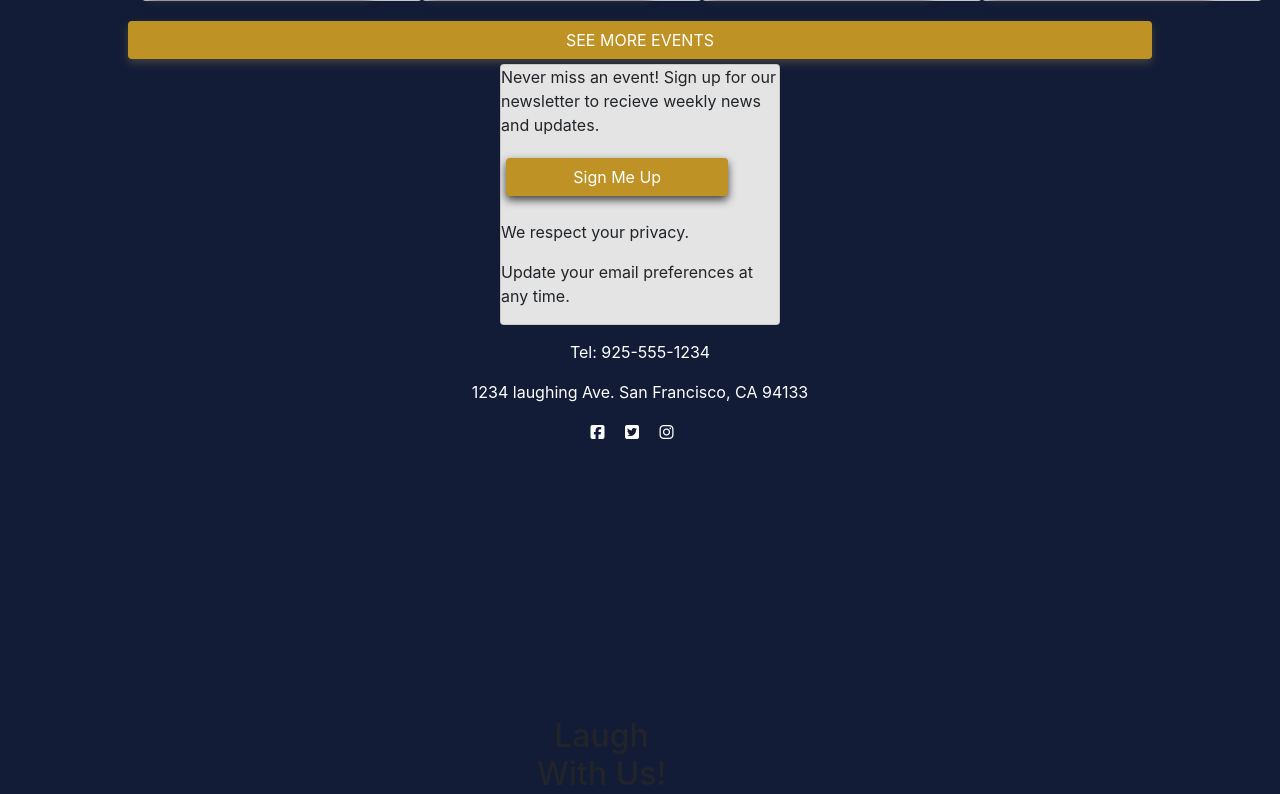
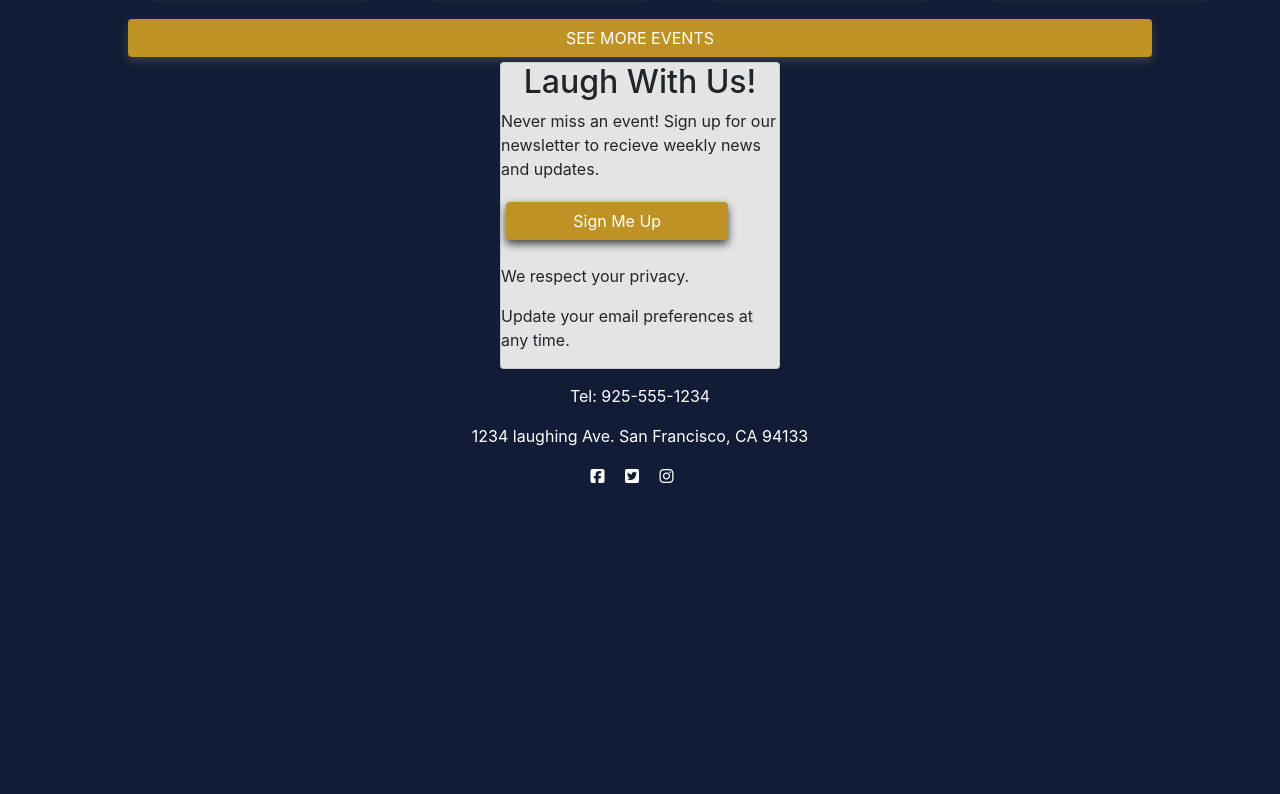
Before and after one commit to RockWilliams/duck-and-monkey-comedy-club, a Django app: page / in a window 1280 px wide. Shown: the part 888-1682 px from the top of the page. After the commit the page ends 1371 px from the top, so only its background shows below. Run offline with Django 3.2, Linux system fonts and the light colour scheme; some libraries are stand-ins or nearby versions.

Commit message:
fixes h2 positioning

```diff
--- a/duck_and_monkey/main_app/static/styles/main.css
+++ b/duck_and_monkey/main_app/static/styles/main.css
@@ -31,11 +31,11 @@ h2{
     /* font-family: SF Pro Display!important;
     font-style: bold!important;
     font-size: 20px!important; */
-    position: absolute;
-    width: 167px;
+    position: relative;
+    /* width: 167px;
     height: 72px;
     left: 17px;
-    top: 652px;
+    top: 652px; */
 
     font-family: SF Pro Display;
     font-style: normal;
--- a/duck_and_monkey/main_app/templates/home.html
+++ b/duck_and_monkey/main_app/templates/home.html
@@ -2,15 +2,15 @@
 
 {% block body %}
     <header>
-        <img class="home-header-pic" src="" alt="">
+        <img class="home-header-pic" src="https://c8.alamy.com/comp/JADJRY/laughing-group-of-cheerful-friends-in-bistro-JADJRY.jpg" alt="Group laughing" style="width: 320px; height: 268px;">
         <button class="btn btn-default btn-rounded find-tickets-btn">FIND TICKETS</button>
     </header>
-    <div class="live-comedy">
+    <!-- <div class="live-comedy">
         <video width="320" height="240" controls>
             <source src="../videos/movie.mp4" type="video/mp4">
             Your browser does not support the video tag.
         </video>
-    </div>
+    </div> -->
     <div class="events-calendar">
         <h3>Events Calendar</h3>
         <div class="card comedian">
@@ -50,7 +50,6 @@
             <button class="btn btn-default btn-rounded event-details-btn">EVENT DETAILS</button>
         </div>
         <button class="btn btn-default btn-rounded more-events-btn">SEE MORE EVENTS</button>
-    </div>
         <div class="card subscribe-card">
             <h2>Laugh With Us!</h2>
             <p>Never miss an event! Sign up for our newsletter to recieve weekly news and updates.</p>
@@ -58,6 +57,8 @@
             <p>We respect your privacy.</p>
             <p>Update your email preferences at any time.</p>
         </div>
+    </div>
+
 
 
 
```
Lines whose indentation alone changed are shown as unchanged.
